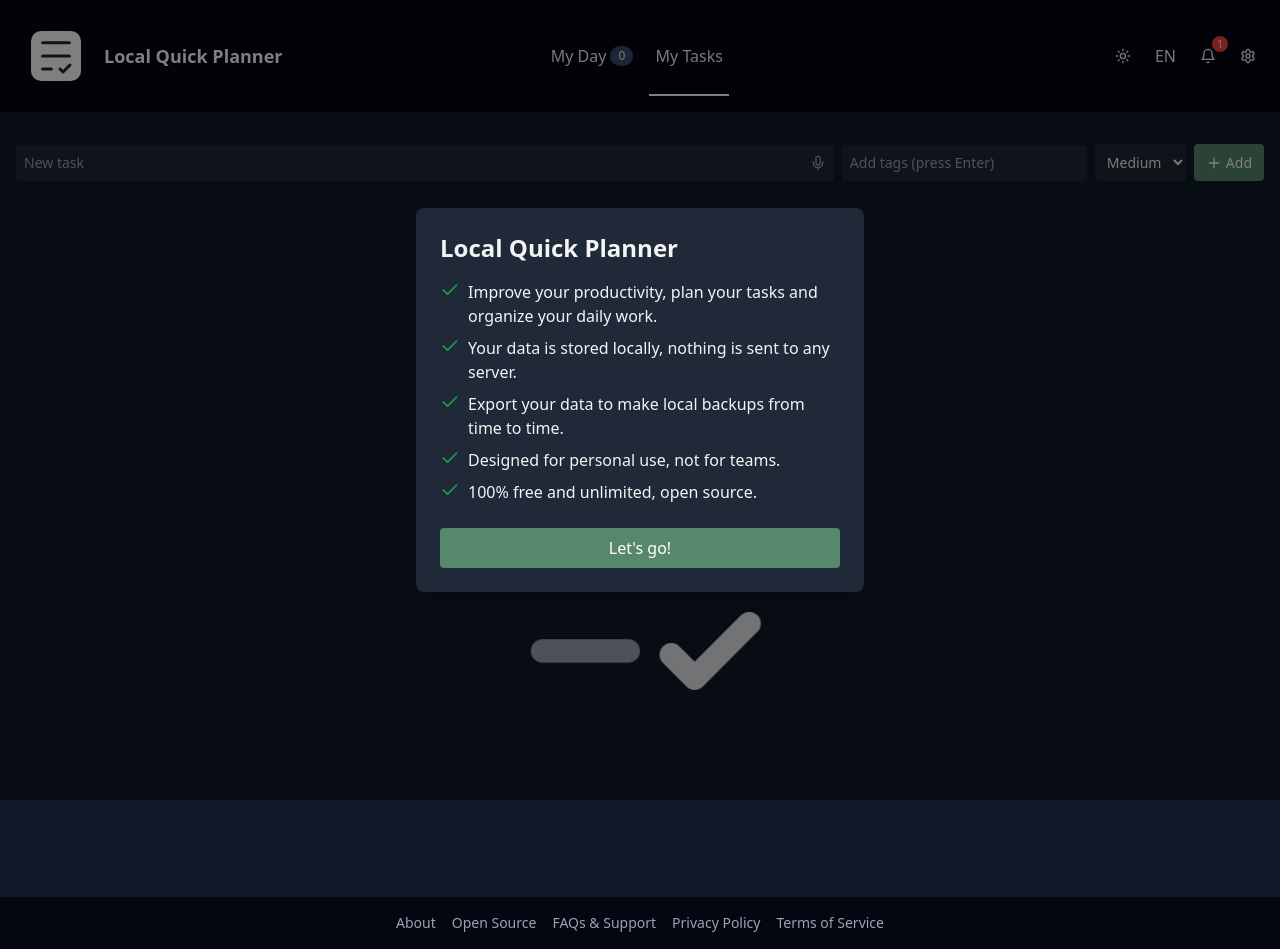
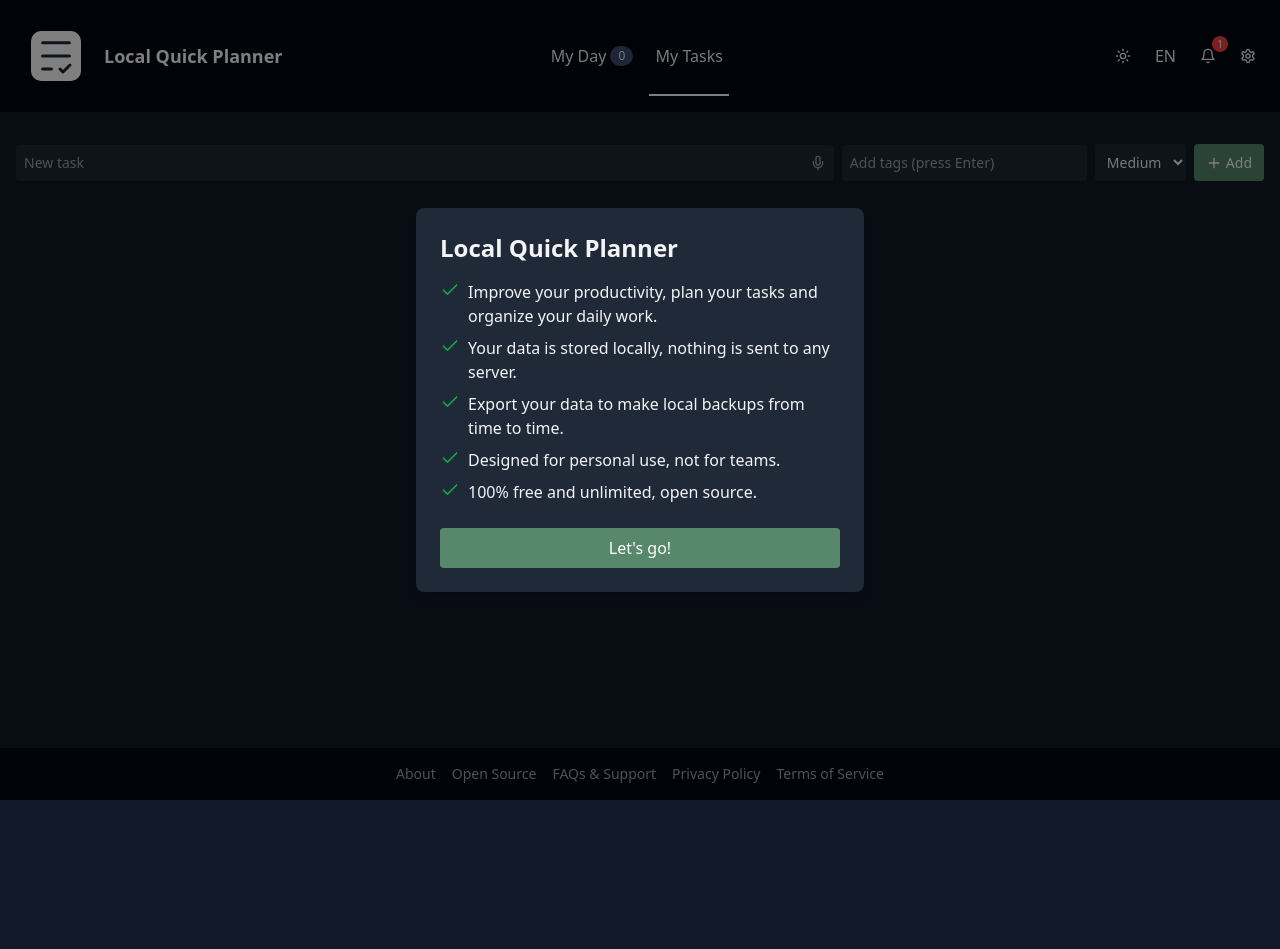
Before and after one commit to AntonioHCervantes/local-quick-planner, a Next.js app: page /my-tasks in a window 1280 px wide. After the commit the page ends 800 px from the top, so only its background shows below. Built offline with nearby package versions, Linux system fonts and the light colour scheme.

Commit message:
fix: shrink empty state logo and unify colors

```diff
--- a/components/TaskList/NoTasksIllustration.tsx
+++ b/components/TaskList/NoTasksIllustration.tsx
@@ -8,8 +8,8 @@ export default function NoTasksIllustration(props: SVGProps<SVGSVGElement>) {
       viewBox="0 0 80 80"
       fill="none"
       aria-hidden="true"
-      width="50%"
-      height="50%"
+      width="20%"
+      height="20%"
       {...props}
     >
       <style>
@@ -52,7 +52,7 @@ export default function NoTasksIllustration(props: SVGProps<SVGSVGElement>) {
         width="28"
         height="3"
         rx="1.5"
-        className="logo-line logo-line-2 fill-gray-400 dark:fill-gray-300"
+        className="logo-line logo-line-2 fill-gray-500 dark:fill-gray-200"
       />
       <rect
         x="26"
@@ -60,7 +60,7 @@ export default function NoTasksIllustration(props: SVGProps<SVGSVGElement>) {
         width="14"
         height="3"
         rx="1.5"
-        className="logo-line logo-line-3 fill-gray-300 dark:fill-gray-400"
+        className="logo-line logo-line-3 fill-gray-500 dark:fill-gray-200"
       />
       <path
         d="M44 51L47 54L54 47"
```
